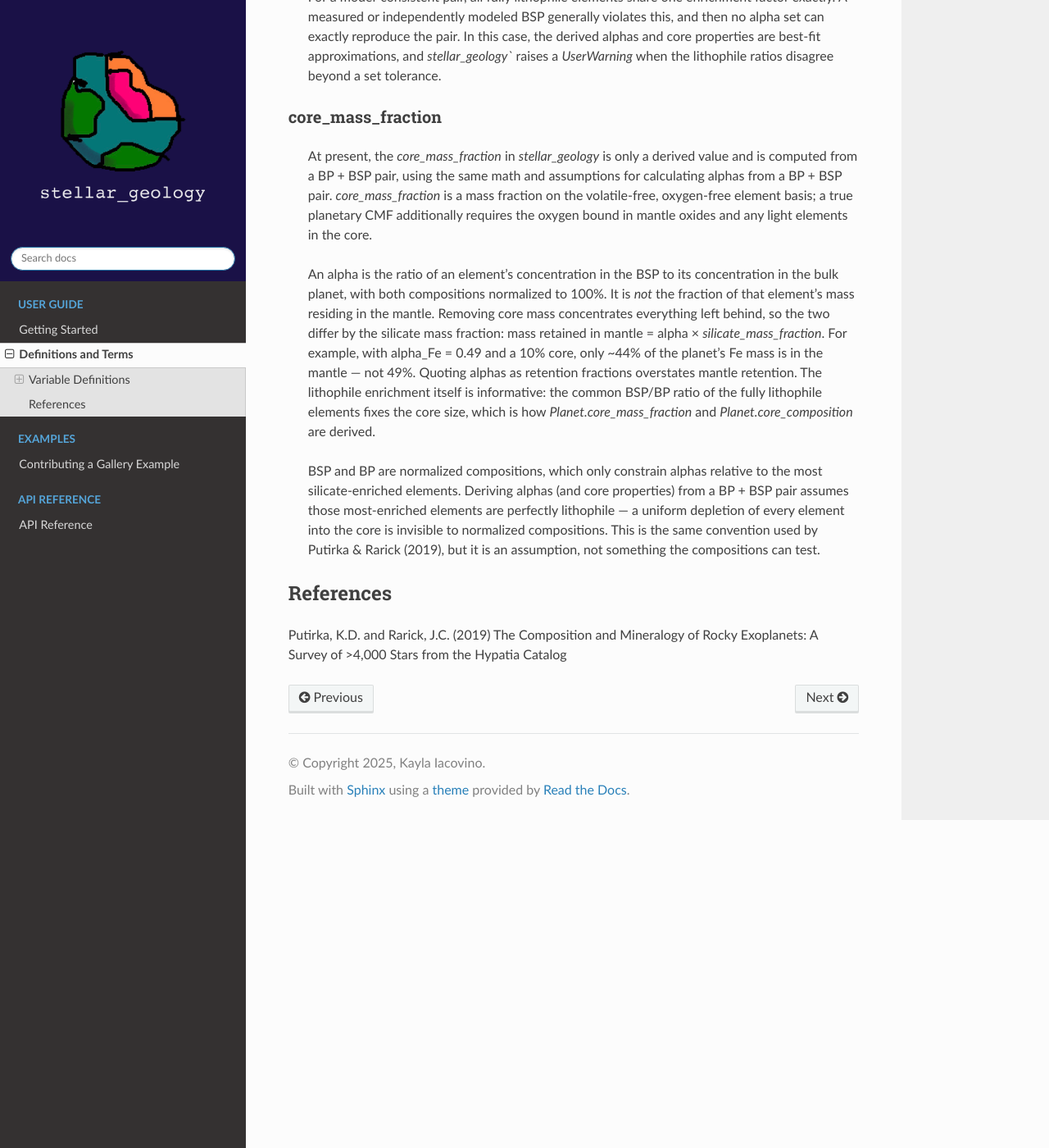
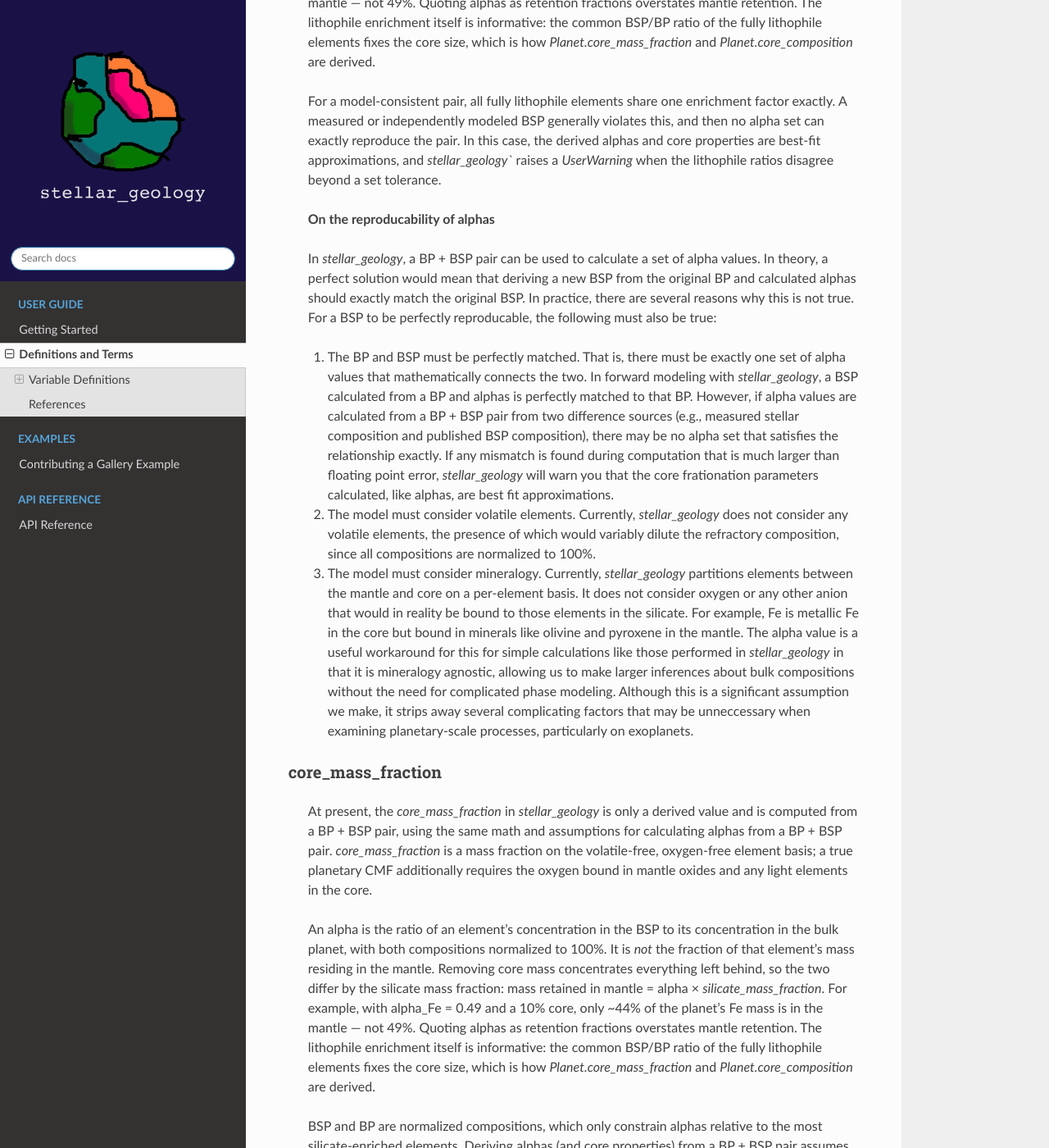
Before and after one commit to kaylai/stellar-geology, a Sphinx documentation site: the page built from docs/definitions.rst, in a window 1280 px wide and 1400 px high, scrolled down 946 px. Shown: the whole window at 82% size. Built offline with Sphinx 7.4.7 and the Read the Docs theme 3.1.0, drawn with Linux system fonts in a browser that asks for light colours; pages that are not in the unit, such as notebooks, are missing from menus; some of the changed text lies outside the part shown.

Commit message:
Update language on alphas and reproducability in RTD

```diff
--- a/docs/definitions.rst
+++ b/docs/definitions.rst
@@ -7,6 +7,11 @@ The calculations implemented in `stellar_geology` are from Putirka & Rarick (201
 
 Variable Definitions
 --------------------
+Acronyms used throughout this documentation:
+    - BP = Bulk Planet
+    - BSP = Bulk Silicate Planet (BP minus the core)
+    - CMF = Core mass fraction
+
 alphas
 ^^^^^^
     Alpha values as described in Putirka and Rarick (2019) represent the the proportion of an element retained within the mantle relative to the bulk planet. This value can be set for any element known to `stellar_geology` For example:
@@ -23,6 +28,15 @@ alphas
 
     For a model-consistent pair, all fully lithophile elements share one enrichment factor exactly. A measured or independently modeled BSP generally violates this, and then no alpha set can exactly reproduce the pair. In this case, the derived alphas and core properties are best-fit approximations, and `stellar_geology`` raises a `UserWarning` when the lithophile ratios disagree beyond a set tolerance.
 
+    **On the reproducability of alphas**
+
+    In `stellar_geology`, a BP + BSP pair can be used to calculate a set of alpha values. In theory, a perfect solution would mean that deriving a new BSP from the original BP and calculated alphas should exactly match the original BSP. In practice, there are several reasons why this is not true. For a BSP to be perfectly reproducable, the following must also be true:
+
+    1. The BP and BSP must be perfectly matched. That is, there must be exactly one set of alpha values that mathematically connects the two. In forward modeling with `stellar_geology`, a BSP calculated from a BP and alphas is perfectly matched to that BP. However, if alpha values are calculated from a BP + BSP pair from two difference sources (e.g., measured stellar composition and published BSP composition), there may be no alpha set that satisfies the relationship exactly. If any mismatch is found during computation that is much larger than floating point error, `stellar_geology` will warn you that the core frationation parameters calculated, like alphas, are best fit approximations.
+    2. The model must consider volatile elements. Currently, `stellar_geology` does not consider any volatile elements, the presence of which would variably dilute the refractory composition, since all compositions are normalized to 100%.
+    3. The model must consider mineralogy. Currently, `stellar_geology` partitions elements between the mantle and core on a per-element basis. It does not consider oxygen or any other anion that would in reality be bound to those elements in the silicate. For example, Fe is metallic Fe in the core but bound in minerals like olivine and pyroxene in the mantle. The alpha value is a useful workaround for this for simple calculations like those performed in `stellar_geology` in that it is mineralogy agnostic, allowing us to make larger inferences about bulk compositions without the need for complicated phase modeling. Although this is a significant assumption we make, it strips away several complicating factors that may be unneccessary when examining planetary-scale processes, particularly on exoplanets.
+
+
 core_mass_fraction
 ^^^^^^^^^^^^^^^^^^
     At present, the `core_mass_fraction` in `stellar_geology` is only a derived value and is computed from a BP + BSP pair, using the same math and assumptions for calculating alphas from a BP + BSP pair. `core_mass_fraction` is a mass fraction on the volatile-free, oxygen-free element basis; a true planetary CMF additionally requires the oxygen bound in mantle oxides and any light elements in the core.
```
